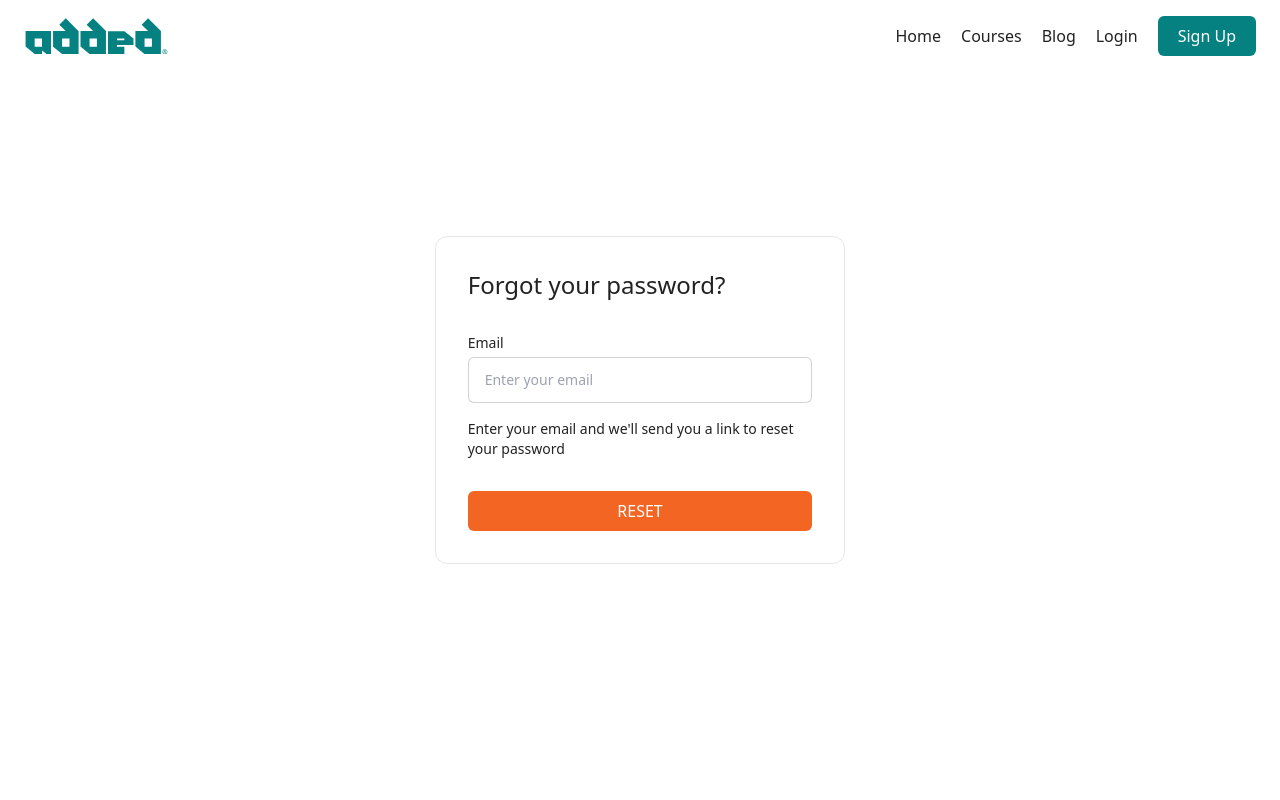
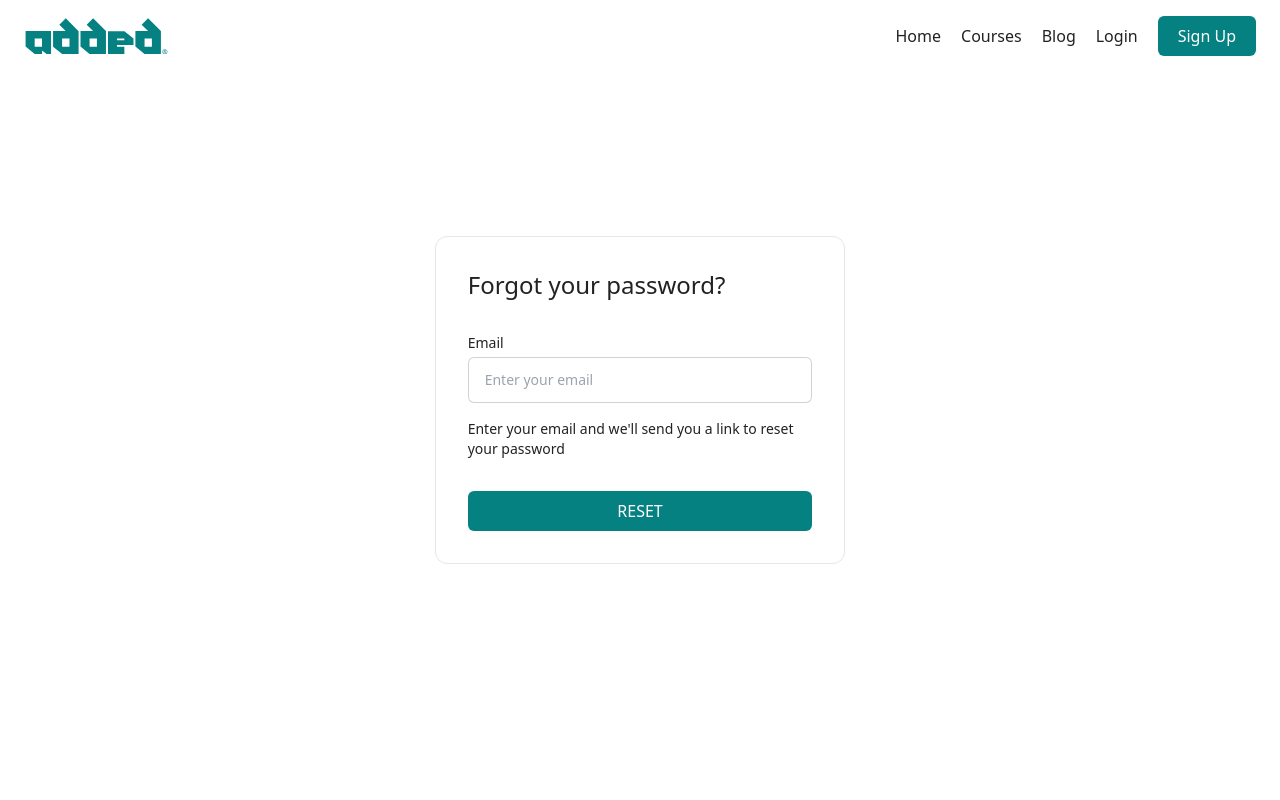
Before and after one commit to Added-Digital-Solutions/Academy, a Nuxt app: page /forgot in a window 1280 px wide. Shown: the top 800 px of the page. Built offline with nearby package versions, Linux system fonts and the light colour scheme.

Commit message:
refactor: form button component updated to match colors

```diff
--- a/components/Form/Button.vue
+++ b/components/Form/Button.vue
@@ -1,8 +1,8 @@
 <template>
   <button
     type="submit"
-    class="py-2 px-5 flex w-full text-white font-medium text-base 2xl:text-lg justify-center duration-500 ease-in-out rounded-md focus:bg-primary "
-    :disabled="loading || disabled" :class="loading ? 'bg-primary': 'bg-secondary hover:bg-primary'">
+    class="py-2 px-5 flex w-full text-white font-medium text-base 2xl:text-lg justify-center duration-500 ease-in-out rounded-md focus:bg-secondary "
+    :disabled="loading || disabled" :class="loading ? 'bg-secondary': 'bg-primary hover:bg-secondary'">
 
     <div class="flex items-center justify-center uppercase">
       <div v-if="loading"  >
```
